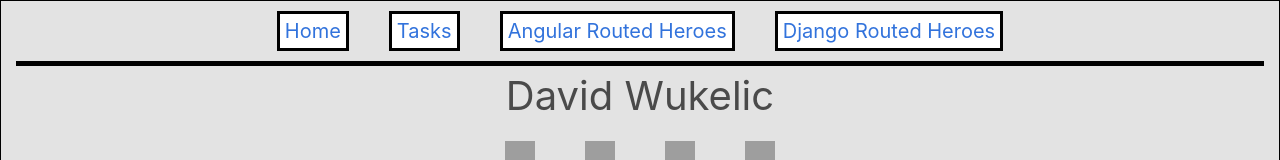
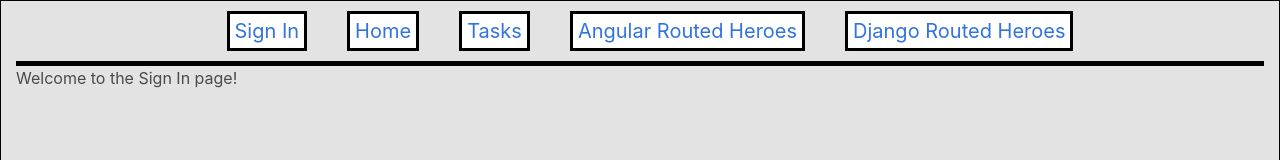
Before and after one commit to daveydog24/Django_and_Angular, an Angular app in the folder heroes/client/: page /signin in a window 1280 px wide. Before the commit this address led to /home. Shown: the top 160 px of the page. Built offline with nearby package versions, Linux system fonts and the light colour scheme; grey boxes are pictures that could not be loaded.

Commit message:
added signin component

```diff
--- a/heroes/client/src/app/app.component.html
+++ b/heroes/client/src/app/app.component.html
@@ -11,6 +11,8 @@
             <div id="top">
                 <div id="nav-bar">
                     <nav>
+                        <li><a (click)="signOut()" *ngIf="!signedIn" [routerLink]="['/signin']">Sign Out</a></li>
+                        <li><a *ngIf="signedIn" [routerLink]="['/signin']">Sign In</a></li>
                         <li><a [routerLink]="['/home']">Home</a></li>
                         <li><a [routerLink]="['/tasks']">Tasks</a></li>
                         <li><a [routerLink]="['/heroes']">Angular Routed Heroes</a></li>
--- a/heroes/client/src/app/app.component.ts
+++ b/heroes/client/src/app/app.component.ts
@@ -7,6 +7,11 @@ import { Component } from '@angular/core';
 })
 
 export class AppComponent {
+    signedIn = true;
     title = "David Wukelic's Home App Component";
     constructor() {}
+
+    signOut(){
+        this.signedIn = false;
+    }
 }
--- /dev/null
+++ b/heroes/client/src/app/signin/signin.component.html
@@ -0,0 +1 @@
+<h1>Welcome to the Sign In page!</h1>
--- /dev/null
+++ b/heroes/client/src/app/signin/signin.component.ts
@@ -0,0 +1,15 @@
+import { Component, OnInit } from '@angular/core';
+
+@Component({
+  selector: 'app-signin',
+  templateUrl: './signin.component.html',
+  styleUrls: ['./signin.component.css']
+})
+export class SigninComponent implements OnInit {
+
+  constructor() { }
+
+  ngOnInit() {
+  }
+
+}
```
Also changed, not shown: heroes/client/src/app/app.module.ts (+5 -2 lines), heroes/client/src/app/signin/signin.component.css (added), heroes/client/src/index.html (indentation only), 2 other files (tests, documents, lock files or other folders).
